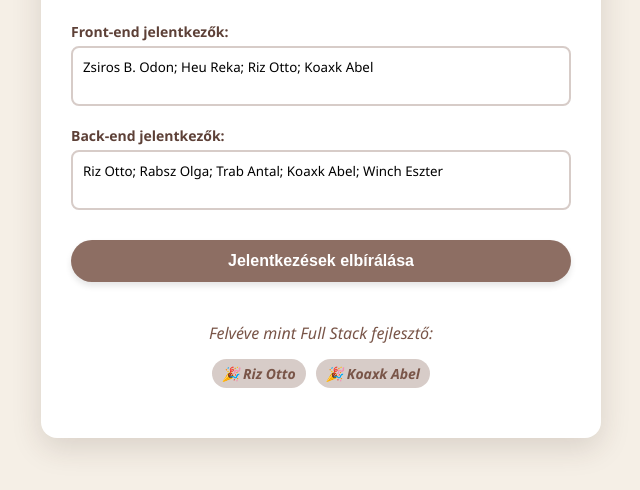
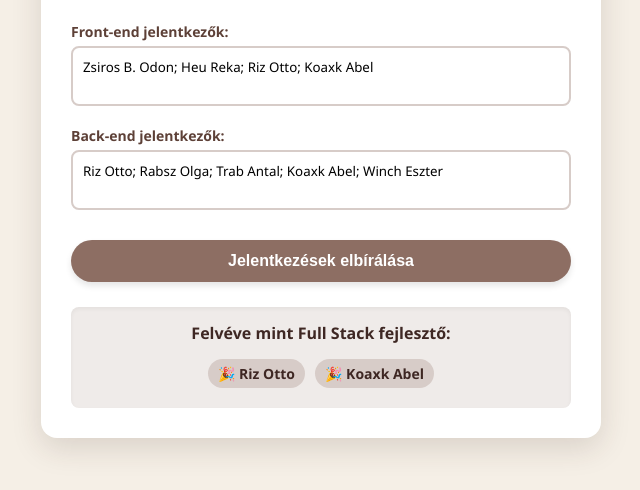
Before and after one commit to melismelinda/Dolgozat_MelisMelinda, a plain HTML site: page 4.feladat/index.html in a window 1280 px wide. Both pictures are taken after a click on the button "Jelentkezések elbírálása". Shown: the part 262-752 px from the top of the page, without its empty margins (319-959 px from the left). Drawn offline with Linux system fonts and the light colour scheme.

Commit message:
full stack eredmény dobozzal

```diff
--- a/4.feladat/fullstack.js
+++ b/4.feladat/fullstack.js
@@ -17,6 +17,8 @@ function gombKattintas() {
 
     const nyertesek = fullStack(frontSzoveg, backSzoveg);
 
+    eredmenyKijelzo.classList.add('aktiv');
+
     if (nyertesek.length > 0) {
         let htmlTartalom = "<div style='margin-bottom: 10px;'>Felvéve mint Full Stack fejlesztő:</div>";
         nyertesek.forEach(nev => {
--- a/4.feladat/style.css
+++ b/4.feladat/style.css
@@ -102,7 +102,6 @@ textarea {
 
 .nyertes-nev {
     display: inline-block;
-    font-weight: bold;
     background-color: #d7ccc8;
     padding: 5px 10px;
     margin: 5px;
```
